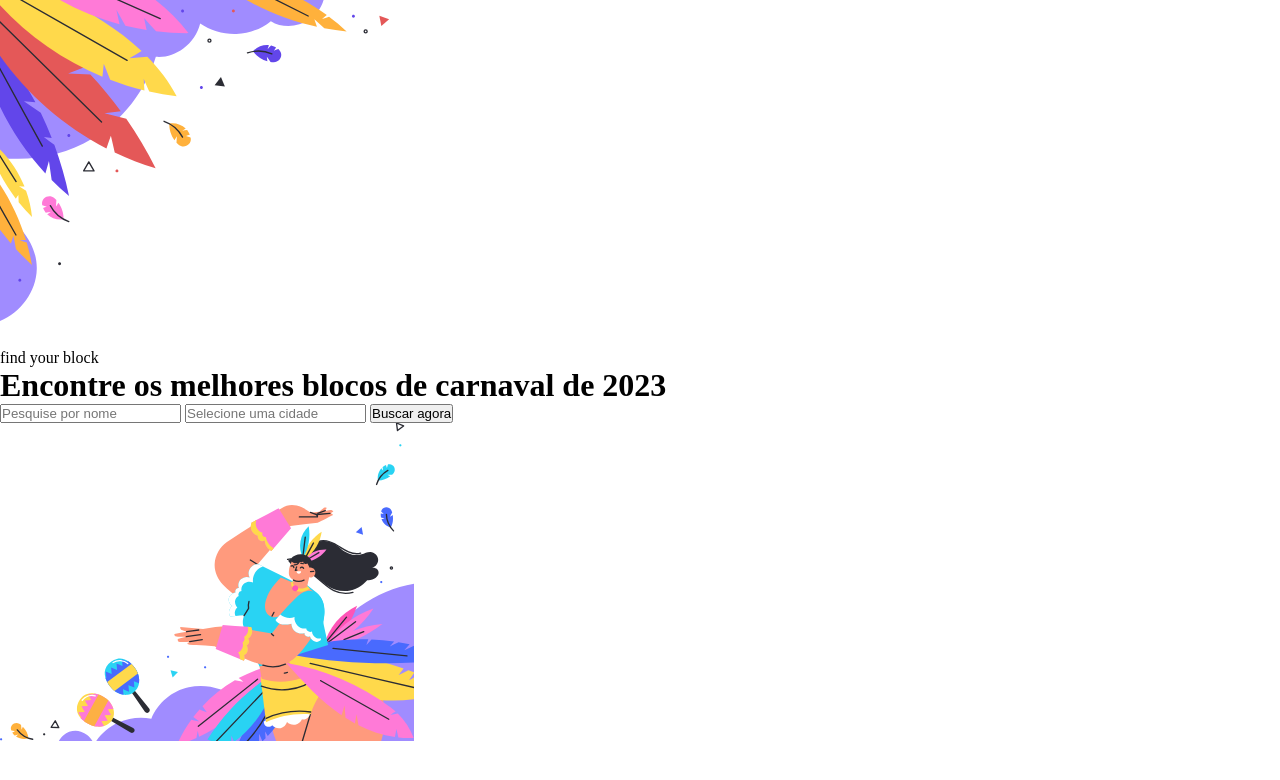
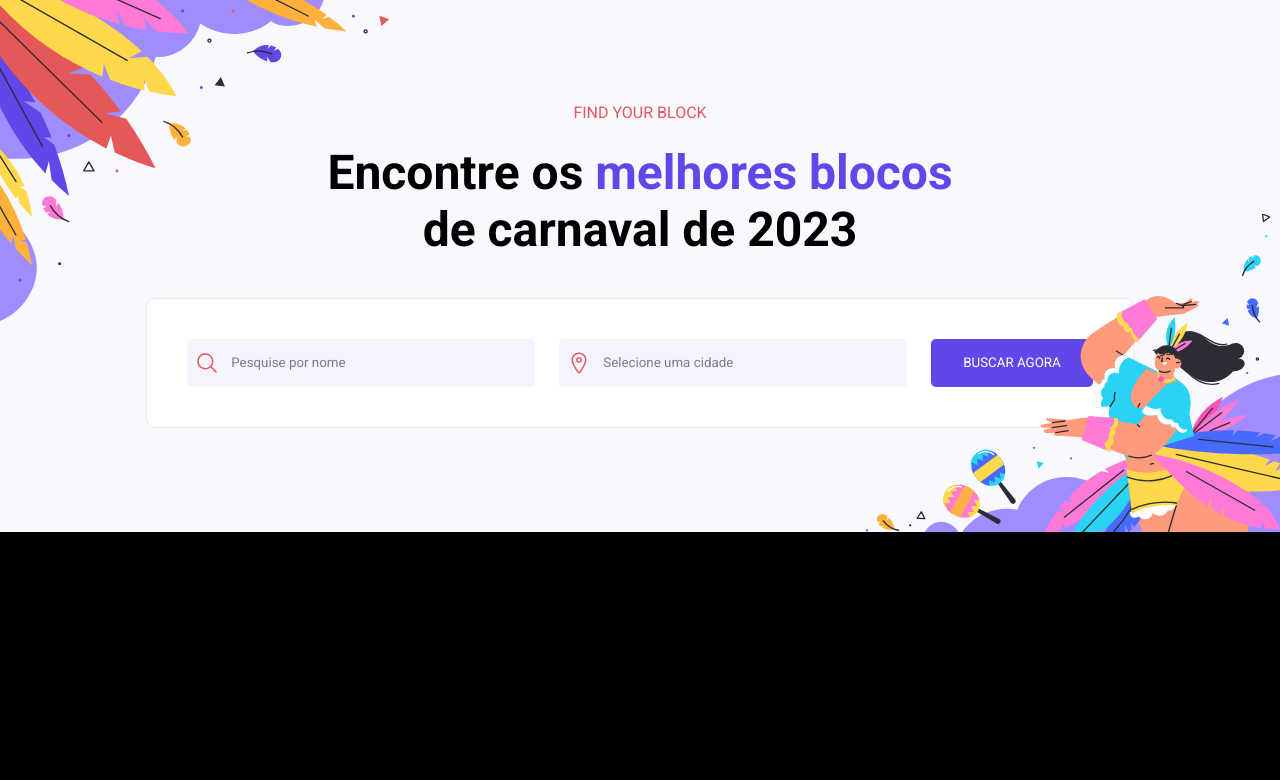
Before and after one commit to WellyT/encontreSeuBloco, a plain HTML site: page index.html in a window 1280 px wide. Drawn offline with Linux system fonts and the light colour scheme.

Commit message:
css from webSite header done.

```diff
--- a/index.html
+++ b/index.html
@@ -1,6 +1,12 @@
 <!DOCTYPE html>
 <html lang="en">
   <head>
+    <link rel="preconnect" href="https://fonts.googleapis.com" />
+    <link rel="preconnect" href="https://fonts.gstatic.com" crossorigin />
+    <link
+      href="https://fonts.googleapis.com/css2?family=Roboto:wght@400;500;700&display=swap"
+      rel="stylesheet"
+    />
     <meta charset="UTF-8" />
     <meta http-equiv="X-UA-Compatible" content="IE=edge" />
     <meta name="viewport" content="width=device-width, initial-scale=1.0" />
@@ -11,25 +17,36 @@
     <header>
       <div class="content">
         <img src="./assets/feather.svg" alt="coloured feathers" />
+        <div class="informations">
           <div class="information">
             <p>find your block</p>
-          <h1>Encontre os <span>melhores blocos</span> de carnaval de 2023</h1>
+            <h1>
+              Encontre os <span>melhores blocos</span> de carnaval de 2023
+            </h1>
           </div>
           <form>
+            <div class="form-control">
+              <img src="./assets/search.svg" alt="" />
               <input
                 type="search"
                 name="searchByName"
                 id="searchByName"
                 placeholder="Pesquise por nome"
               />
+            </div>
+            <div class="form-control">
+              <img src="./assets/location.svg" alt="" />
               <input
                 type="search"
                 name="searchByCity"
                 id="searchByCity"
                 placeholder="Selecione uma cidade"
               />
+            </div>
+
             <button>Buscar agora</button>
           </form>
+        </div>
         <img
           src="./assets/dancingLady.svg"
           alt="women dancing dressed with coloured feather"
--- a/style.css
+++ b/style.css
@@ -4,6 +4,7 @@
   box-sizing: border-box;
   -webkit-font-smoothing: antialiased;
   -moz-osx-font-smoothing: grayscale;
+  font-family: "Roboto";
 }
 
 :root {
@@ -12,4 +13,83 @@
 
 body {
   font-size: 1.6rem;
+  width: 100vw;
+  height: 100vh;
+  background-color: black;
 }
+header {
+  width: 100%;
+  background: #f8f8ff;
+}
+.content {
+  position: relative;
+  height: 53.2rem;
+}
+.informations {
+  display: grid;
+  place-content: center;
+
+  text-align: center;
+}
+.information p {
+  margin-top: 10rem;
+  color: rgba(228, 88, 88, 1);
+  text-transform: uppercase;
+  line-height: 2.56rem;
+  margin-bottom: 1.8rem;
+}
+.information span {
+  color: rgba(98, 70, 234, 1);
+}
+h1 {
+  width: 64.7rem;
+  font-size: 4.8rem;
+  margin-bottom: 4rem;
+  margin-inline: auto;
+}
+.content > img {
+  position: absolute;
+}
+.content img:last-child {
+  right: 0;
+  bottom: 0;
+}
+/* FORM */
+
+form {
+  padding: 4rem;
+  background-color: #fff;
+  border-radius: 1rem;
+  border: 1px solid rgba(234, 234, 234, 1);
+  display: flex;
+  gap: 2.4rem;
+}
+.form-control {
+  display: flex;
+  align-items: center;
+  gap: 1.2rem;
+
+  width: 34.8rem;
+
+  background-color: rgba(244, 244, 255, 1);
+  padding: 1.2rem 0.8rem;
+  border-radius: 0.5rem;
+}
+input {
+  border: none;
+  background: none;
+  outline: none;
+
+  width: 100%;
+}
+input::placeholder {
+  color: rgba(124, 124, 138, 1);
+}
+button {
+  padding: 1.2rem 3.2rem;
+  background-color: rgba(98, 70, 234, 1);
+  text-transform: uppercase;
+  color: #fff;
+  border: none;
+  border-radius: 0.5rem;
+}
```
Also changed, not shown: assets/location.svg (added), assets/search.svg (added). Lines whose indentation alone changed are shown as unchanged.
